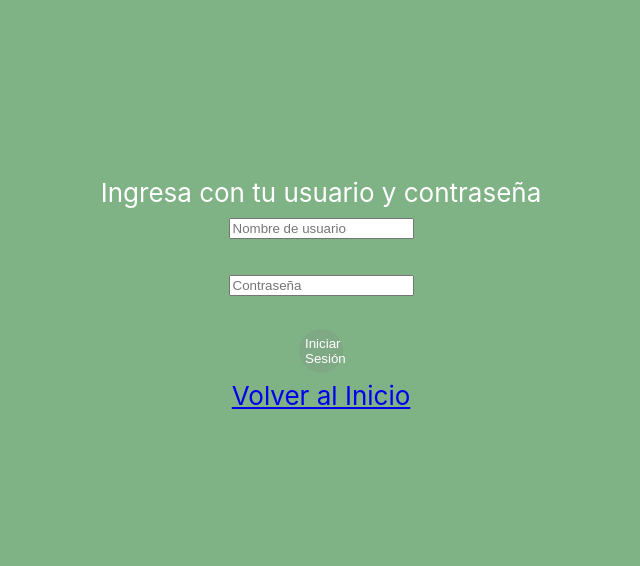
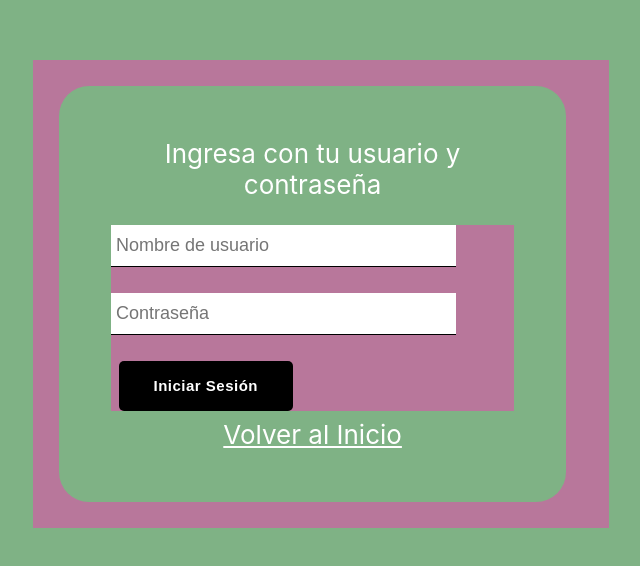
Before and after one commit to mrevilca31/pilis-mod3-vilca-hidalgo, a React (Create React App) app: page /login in a window 1280 px wide. Shown: the part 106-672 px from the top of the page, without its empty margins (319-959 px from the left). Built offline with nearby package versions, Linux system fonts and the light colour scheme.

Commit message:
modificaciones

```diff
--- a/src/routes/Card/CrearCard.css
+++ b/src/routes/Card/CrearCard.css
@@ -1,3 +1,12 @@
+.sign-in-container, .sign-in-form {
+  display:flexbox;
+
+  align-items: center;
+  background-color:#dd52aa9c;
+
+}
+
+
 .nav-link {
     color:white;
 
@@ -8,9 +17,10 @@
     color: white;
     padding: 2em;
     border-radius: 30px;
-    width: 100%;
+    width: 70%;
     max-width: 420px;
     margin: 1em;
+
   }
 
   .search {
--- a/src/routes/Card/CrearCard.jsx
+++ b/src/routes/Card/CrearCard.jsx
@@ -29,11 +29,11 @@ const CrearCard = () => {
   };
 
   return (
-    <div>
+    <div className="sign-in-container">
       <span>Crear Nueva Tarjeta</span>
       <form className="card" onSubmit={handleSubmit(onSubmit)}>
         <input
-          className="input-card-name-form"
+          className="input-form"
           type="text"
           placeholder="Nombre del sitio"
           {...register("cardName", {
@@ -43,7 +43,7 @@ const CrearCard = () => {
         <p>{errors.cardName?.message}</p>
 
         <input
-          className="input-card-longitud-form"
+          className="input-form"
           type="text"
           placeholder="Latitud"
           {...register("latitud", {
@@ -53,7 +53,7 @@ const CrearCard = () => {
         <p>{errors.latitud?.message}</p>
 
         <input
-          className="input-card-latitud-form"
+          className="input-form"
           type="text"
           placeholder="Longitud"
           {...register("longitud", {
@@ -66,7 +66,7 @@ const CrearCard = () => {
           Crear Tarjeta
         </button>
       </form>
-      <Link className="btn-back" to="/">
+      <Link className="nav-link" to="/">
         Volver al Inicio
       </Link>
     </div>
--- /dev/null
+++ b/src/routes/Login/Login.css
@@ -0,0 +1,46 @@
+
+
+  .input-form {
+    background: none;
+    background-color: white;
+    font-size: 18px;
+    padding: 10px 40px 10px 5px;
+    display:block;
+    width: 300px;
+    border: none;
+    border-radius: 0;
+    border-bottom: 1px solid #000;
+    margin: 25px 0;
+    align-items: center;
+
+  }
+
+  .input-form:focus {
+    outline: none;
+  }
+
+  .btn-form {
+    min-width: 165px;
+    width: auto;
+    height: 50px;
+    border-radius: 5px;
+    letter-spacing: 0.5px;
+    line-height: 50px;
+    padding: 0 35px 0 35px;
+    font-size: 15px;
+    background-color: black;
+    color: white;
+    font-weight: bolder;
+    border: none;
+    cursor: pointer;
+    display: flex;
+    justify-content: center;
+    margin-top: 25px;
+  }
+  .sign-in-container {
+    display:flexbox;
+
+    align-items: center;
+    background-color:#dd52aa9c;
+
+  }
--- a/src/routes/Login/Login.jsx
+++ b/src/routes/Login/Login.jsx
@@ -2,6 +2,7 @@ import { useContext } from "react";
 import { useForm } from "react-hook-form";
 import { Link, useNavigate } from "react-router-dom";
 import { UserContext } from "../../context/UserContext";
+import "./Login.css"
 
 const Login = () => {
   const { setCurrentUser } = useContext(UserContext);
@@ -20,6 +21,7 @@ const Login = () => {
 
   return (
     <div className="sign-in-container">
+      <div className="card">
       <span>Ingresa con tu usuario y contraseña</span>
       <form className="sign-in-form" onSubmit={handleSubmit(onSubmit)}>
         <input
@@ -44,9 +46,10 @@ const Login = () => {
           Iniciar Sesión
         </button>
       </form>
-      <Link className="btn-back" to="/">
+      <Link className="nav-link" to="/">
         Volver al Inicio
       </Link>
+      </div>
     </div>
   );
 };
```
